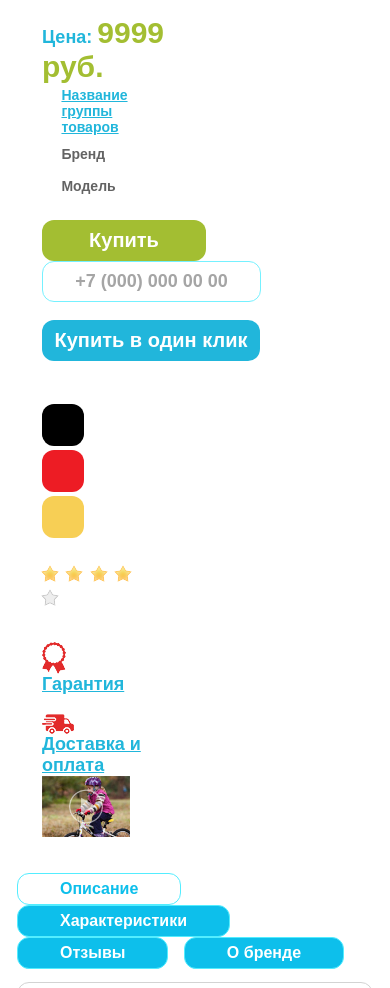
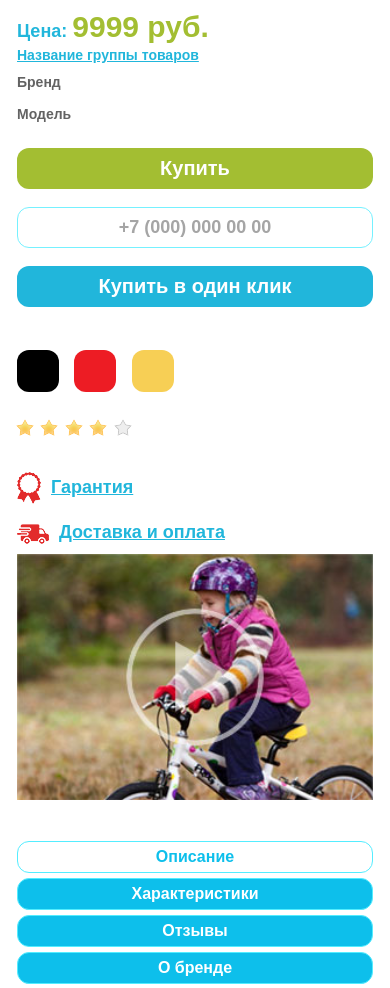
Before and after one commit to killercrush/site1-pages, a website: page src/pug/page-product.pug in a window 390 px wide. Shown: the part 1342-2330 px from the top of the page. Drawn offline with nearby package versions, Linux system fonts and the light colour scheme; files that its build step writes are made by us from their sources; files whose address does not match are found by name; a web font is replaced by a local one.

Commit message:
working on responsiveness

```diff
--- a/src/pug/includes/categories.pug
+++ b/src/pug/includes/categories.pug
@@ -6,7 +6,7 @@
       | Машинки
     .categories-container
       mixin categ(name, icon)
-        .category
+        a(href="#").category
           .category__thumb
             div(class="icon-" + icon)
           span.category__name
--- a/src/scss/_catalog.scss
+++ b/src/scss/_catalog.scss
@@ -273,6 +273,10 @@
     float: left;
     width: 196px;
     padding-top: 5px;
+    @include breakpoint(mobile) {
+        float: none;
+        width: 100%;
+    }
 }
 .catalog-header__text-container {
     overflow: hidden;
--- a/src/scss/_categories.scss
+++ b/src/scss/_categories.scss
@@ -1,6 +1,6 @@
 .categories-container {
     text-align: left;
-    padding-bottom: 6px;
+    padding-bottom: 26px;
 }
 .category {
     width: 266px / $container-width * 100%;
@@ -10,9 +10,36 @@
     font-size: 18px;
     margin-top: 37px;
     vertical-align: top;
+    @include breakpoint(tablet) {
+        width: (266px * 4 / 3) / $container-width * 100%;
+        margin-right: ($container-width - (266px * 4 / 3) * 3) / 2 / $container-width  * 100%;
+    }
+    @include breakpoint(mobile) {
+        width: 266px * 2 / $container-width * 100%;
+        margin-right: ($container-width - (266px * 2) * 2) / $container-width  * 100%;
+    }
 }
 .category:nth-of-type(4n) {
     margin-right: 0;
+    @include breakpoint(tablet) {
+        margin-right: ($container-width - (266px * 4 / 3) * 3) / 2 / $container-width  * 100%;
+    }
+    @include breakpoint(mobile) {
+        margin-right: ($container-width - (266px * 2) * 2) / $container-width  * 100%;
+    }
+}
+.category:nth-of-type(3n) {
+    @include breakpoint(tablet) {
+        margin-right: 0;
+    }
+    @include breakpoint(mobile) {
+        margin-right: ($container-width - (266px * 2) * 2) / $container-width  * 100%;
+    }
+}
+.category:nth-of-type(2n) {
+    @include breakpoint(mobile) {
+        margin-right: 0;
+    }
 }
 .category__thumb {
     height: 174px;
--- a/src/scss/_product.scss
+++ b/src/scss/_product.scss
@@ -16,12 +16,20 @@
     display: inline-block;
     width: 446px / $container-width-with-pad * 100%;
     vertical-align: top;
+    @include breakpoint(tablet) {
+        width: 100%;
+    }
 }
 .product__info-container {
     display: inline-block;
     width: ($container-width-with-pad - 446px) / $container-width-with-pad * 100%;
     vertical-align: top;
     padding-left: 25px;
+    @include breakpoint(tablet) {
+        width: 100%;
+        margin-top: 15px;
+        padding-left: 0;
+    }
 }
 .preview__thumb-group {
     margin-top: 10px;
@@ -62,12 +70,19 @@
     width: 395px / ($container-width-with-pad - 446px) * 100%;
     display: inline-block;
     vertical-align: top;
+    @include breakpoint(mobile) {
+        width: 100%;
+    }
 }
 .info-desc__right-block {
     width: ($container-width-with-pad - 446px - 395px) / ($container-width-with-pad - 446px) * 100%;
     padding-left: 69px / ($container-width-with-pad - 446px) * 100%;
     display: inline-block;
     vertical-align: top;
+    @include breakpoint(mobile) {
+        width: 100%;
+        padding-left: 0;
+    }
 }
 .info-desc__product-name {
     color: #f25b5b;
@@ -107,6 +122,13 @@
     height: 41px;
     font-size: 20px;
     vertical-align: top;
+    @include breakpoint(smalldesc) {
+       margin-top: 7px;
+    }
+    @include breakpoint(mobile) {
+        width: 100%;
+        margin-top: 0;
+    }
 }
 .button-group__call {
     display: inline-block;
@@ -121,6 +143,13 @@
     text-align: center;
     padding-top: 9px;
     text-decoration: none;
+    @include breakpoint(smalldesc) {
+       margin-top: 7px;
+    }
+    @include breakpoint(mobile) {
+        width: 100%;
+        margin-top: 0;
+    }
 }
 .button-group__buy-one-click {
     vertical-align: top;
@@ -132,6 +161,13 @@
     width: 218px;
     height: 41px;
     font-size: 20px;
+    @include breakpoint(smalldesc) {
+       margin-top: 7px;
+    }
+    @include breakpoint(mobile) {
+        width: 100%;
+        margin-top: 0;
+    }
 }
 .info-extra {
     margin-top: 14px;
@@ -146,6 +182,9 @@
     width: 355px / ($container-width-with-pad - 446px) * 100%;
     display: inline-block;
     vertical-align: top;
+    @include breakpoint(mobile) {
+       width: 100%
+    }
 }
 .info-extra__link {
     color: $main-blue;
@@ -188,6 +227,10 @@
     display: inline-block;
     vertical-align: top;
     width: ($container-width-with-pad - 446px - 355px) / ($container-width-with-pad - 446px) * 100%;
+    @include breakpoint(mobile) {
+        width: 100%;
+        margin-top: 10px;
+    }
     video, embed, img {
         width: 100%;
     }
@@ -206,11 +249,14 @@
     height: 32px;
     outline: 0;
     padding: 1px 42px;
+    @include breakpoint(tablet) {
+       width: 100%;
+       margin-top: 5px;
+    }
 }
 .tabs__control--active {
     color: $btn-blue;
     background-color: white;
-
 }
 .tabs__panel {
     color: #7a7a7a;
@@ -225,6 +271,9 @@
     width: 100%;
     max-width: $container-width;
     margin: 0 auto;
+    @include breakpoint(smalldesc) {
+        text-align: center;
+    }
 }
 .rel-product {
     width: 100%;
```
